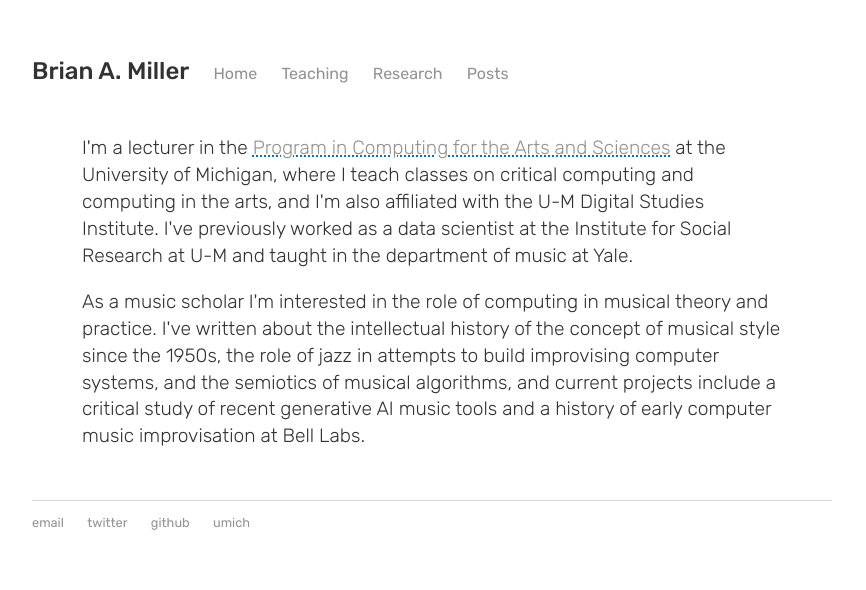
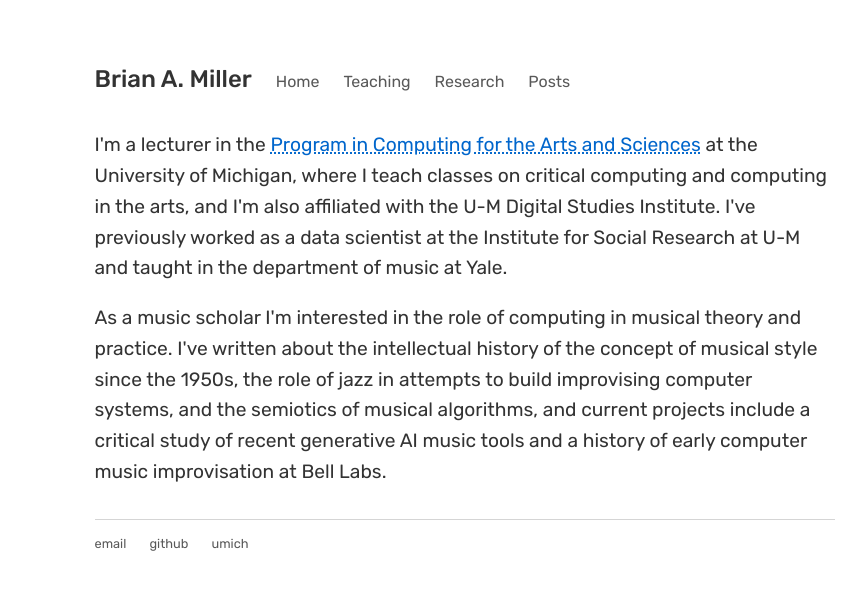
Before and after one commit to bmill42/bmill42.github.io, a Jekyll site: the page built from index.html, in a window 1280 px wide. Shown: the top 590 px of the page, without its empty margins (168-1034 px from the left). Built offline with Jekyll 4.4.1, drawn with Linux system fonts in a browser that asks for light colours.

Commit message:
visual updates

```diff
--- a/_layouts/default.html
+++ b/_layouts/default.html
@@ -1,10 +1,15 @@
 <!DOCTYPE html>
-<!--<meta name="viewport" content="width=device-width, initial-scale=1.0">-->
-<link rel="preconnect" href="https://fonts.gstatic.com">
-<link rel="stylesheet" href="/css/syntax.css" type="text/css" />
-<link href="https://fonts.googleapis.com/css2?family=Rubik:ital,wght@0,300;0,400;0,500;1,300&display=swap" rel="stylesheet">
 <html>
   <head>
+    <meta charset="utf-8">
+    <meta name="viewport" content="width=device-width, initial-scale=1">
+    <title>{% if page.title %}{{ page.title }} &middot; {% endif %}Brian A. Miller</title>
+
+    <link rel="preconnect" href="https://fonts.gstatic.com">
+    <link href="https://fonts.googleapis.com/css2?family=Rubik:ital,wght@0,400;0,500;1,400;1,500&display=swap" rel="stylesheet">
+    <link rel="stylesheet" type="text/css" href="/css/syntax.css?v={{ site.time | date: '%s' }}">
+    <link rel="stylesheet" type="text/css" href="/css/main.css?v={{ site.time | date: '%s' }}">
+
     <!-- Global site tag (gtag.js) - Google Analytics -->
     <script async src="https://www.googletagmanager.com/gtag/js?id=G-14F2VC9WGT"></script>
     <script>
@@ -14,11 +19,6 @@
 
       gtag('config', 'G-14F2VC9WGT');
     </script>
-    <meta name="viewport" content="width=device-width, initial-scale=1">
-    <title>{{ page.title }}</title>
-
-    <link rel="stylesheet" type="text/css" href="/css/main.css">
-
   </head>
 
 
@@ -40,12 +40,11 @@
 </div>
 
   <footer>
-   <ul><div class="links">
+   <ul class="links">
    <li><a href="mailto:millerba42@gmail.com">email</a></li>
-   <li><a href="https://twitter.com/bmill42">twitter</a></li>
    <li><a href="https://github.com/bmill42">github</a></li>
    <li><a href="https://lsa.umich.edu/computingfor/people/instructional-faculty/brian-miller.html">umich</a></li>
-  </div></ul>
+  </ul>
   </footer>
   </body>
 
--- a/css/main.css
+++ b/css/main.css
@@ -1,19 +1,24 @@
-body { margin: 60px 200px; max-width: 800px; min-width: 200px}
+html { overflow-y: scroll; scrollbar-gutter: stable; }
+
+body { margin: 60px auto; max-width: 740px; min-width: 200px; padding: 0 24px; }
 
 @media screen and (max-width:1000px) {
   /* CSS for screens that are 1000 pixels or less will be put in this section */
-  body { margin: 20px 20px 60px 20px; }
+  body { margin: 20px auto 60px; }
 }
 
-a { text-decoration: underline; color: #929292; font-weight: lighter; text-decoration-style: dotted; text-decoration-color: #0066cc}
-a:hover { color: #0066cc; }
+a { text-decoration: underline; color: #0066cc; font-weight: 400; text-decoration-style: dotted; text-decoration-color: #0066cc}
+a:hover, a:focus { color: #004a94; }
+
+em, i, cite { font-style: italic; font-weight: 400; }
 
 p, ul {font-family: 'Rubik', 'Verdana', 'Arial', 'Sans-Serif'; }
-p, ul { font-size: 1.2em; line-height: 1.4em; color: #333; font-weight: lighter;}
+p, ul { font-size: 1.2em; line-height: 1.6; color: #333; font-weight: 400;}
 li.emph {font-size: 1.5em; font-weight: 500;}
 @media screen and (max-width:1000px) {
   /* CSS for screens that are 1000 pixels or more will be put in this section */
   .emph { margin-bottom: 20px; }
+  p, ul { font-size: 1.1em; }
 }
 
 img {
@@ -59,30 +64,35 @@ thead, th, td, tr {
 }
 
 
-h1, h2, h3, h4 { font-family: 'Rubik','Verdana', 'Arial', 'Sans-Serif'; font-weight: 400; }
-h1 { font-size: 2em;  }
-h2 { font-size: 1.5em; }
-h3 { font-size: 1.3em; }
-h4 { font-size: 1em; }
+h1, h2, h3, h4 { font-family: 'Rubik','Verdana', 'Arial', 'Sans-Serif'; font-weight: 500; line-height: 1.25; margin: 1.6em 0 0.4em; }
+h1 { font-size: 2em; }
+h2 { font-size: 1.6em; }
+h3 { font-size: 1.35em; }
+h4 { font-size: 1.15em; }
 
-nav ul, footer ul { font-size: 1em; font-family: 'Rubik', 'Verdana', 'Arial', 'Sans-Serif'; padding: 0px; list-style: none; }
+nav ul, footer ul { font-size: 1em; font-family: 'Rubik', 'Verdana', 'Arial', 'Sans-Serif'; padding: 0px; margin: 0px; list-style: none; }
 nav ul li, footer ul li { margin-right: 20px; list-style: none;}
 @media screen and (min-width:1000px) {
   /* CSS for screens that are 1000 pixels or more will be put in this section */
   nav ul li, footer ul li { display: inline; }
 }
 @media screen and (max-width:1000px) {
-  /* CSS for screens that are 1000 pixels or more will be put in this section */
-  nav ul li { display: normal; margin-bottom: 0px; font-size: 1em}
+  nav { border-bottom: 1px solid #e5e5e5; padding-bottom: 16px; }
+  nav .links { display: flex; flex-wrap: wrap; align-items: baseline; column-gap: 22px; row-gap: 6px; }
+  nav .links .emph { flex-basis: 100%; margin: 0 0 14px; }
+  nav .links li { margin: 0; font-size: 1.05em; }
+  nav .links li a { display: inline-block; padding: 3px 0; }
+  nav + .container { margin-top: 22px; }
 }
-/*@media  screen and (max-width: 1000px) {
-  .links {
-    display: flex;
-    flex-direction: column-reverse;
-  }
-}*/
 
-footer { border-top: 1px solid #d5d5d5; font-size: .8em; }
+footer { border-top: 1px solid #d5d5d5; font-size: .8em; padding-top: 14px; }
+
+@media screen and (max-width:1000px) {
+  footer { font-size: .95em; padding-top: 18px; }
+  footer .links { display: flex; flex-wrap: wrap; column-gap: 22px; row-gap: 4px; }
+  footer .links li { margin: 0; }
+  footer .links li a { display: inline-block; padding: 5px 0; }
+}
 
 /* Blog */
 ul.posts { margin: 20px auto 40px; font-size: 1em; }
@@ -93,8 +103,8 @@ ul.posts li { list-style: none; }
 .cv address, .cv .download { font-family: 'Helvetica', 'Arial', 'Sans-Serif'; }
 .cv .download { float: right; font-size: .8em; text-transform: uppercase; }
 
-@media screen and (min-width:1000px) {
-  /* CSS for screens that are 1000 pixels or more will be put in this section */
-  .container { margin: 50px 50px 50px 50px }
-}
-.links a { text-decoration: none; font-weight: normal}
+.container { margin: 32px 0; }
+.links a { text-decoration: none; font-weight: normal; color: #595959; }
+.links a:hover, .links a:focus { color: #0066cc; }
+
+.container > :first-child, .blurb > :first-child { margin-top: 0; }
--- a/index.html
+++ b/index.html
@@ -1,6 +1,5 @@
 ---
 layout: default
-title: Brian A. Miller
 ---
 
 <div class="blurb">
```
Also changed, not shown: Gemfile.lock, 1 other file.
